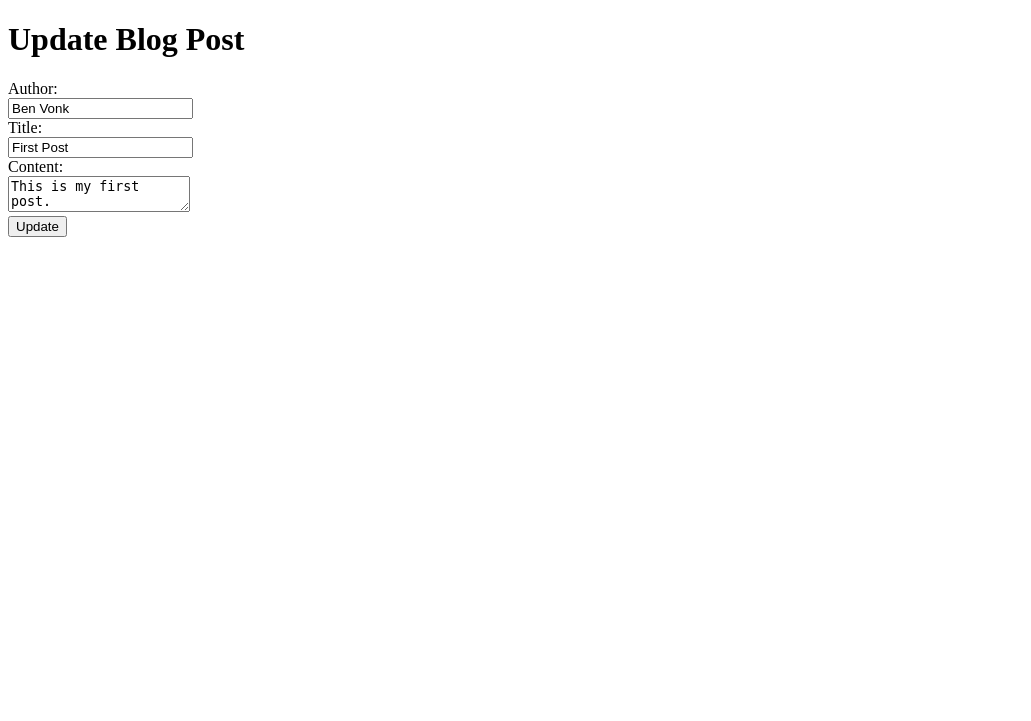
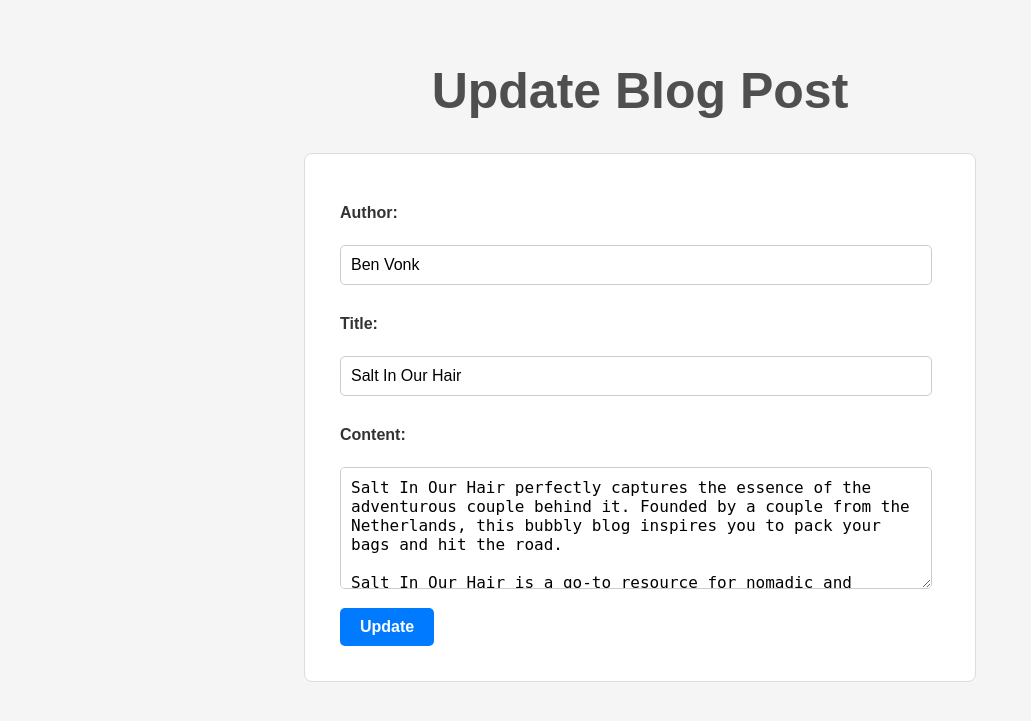
Before and after one commit to Ell-716/Masterblog, a Flask app: page /update/1 in a window 1280 px wide. Shown: the top 721 px of the page, without its empty margins (0-1031 px from the left). Run offline with Flask 3, Linux system fonts and the light colour scheme.

Commit message:
Add style and update blog posts.

```diff
--- a/static/style.css
+++ b/static/style.css
@@ -8,6 +8,7 @@
 h1 {
     text-align: center;
     color: #4F4F4F;
+    font-size: 50px;
 }
 
 .post {
@@ -26,12 +27,15 @@
     margin: 10px 0;
 }
 
+/* Styling for post actions: Delete, Update, Like */
 .post-actions {
     display: flex;
     align-items: center;
+    justify-content: space-between;
     gap: 10px;
 }
 
+/* Action buttons (Delete, Update) */
 .action-button {
     background-color: #007bff;
     color: white;
@@ -42,10 +46,11 @@
     cursor: pointer;
 }
 
+/* Like form styling */
 .like-form {
     display: flex;
     align-items: center;
-    gap: 7px;
+    gap: 5px;
     margin-left: auto;
 }
 
@@ -55,6 +60,8 @@
     font-size: 20px;
     cursor: pointer;
     padding: 0;
+    color: black;
+    transition: color 0.3s;
 }
 
 .like-count {
@@ -62,3 +69,51 @@
     font-weight: bold;
     color: black;
 }
+
+.styled-form {
+    max-width: 600px;
+    margin: 0 auto;
+    background-color: #FFF;
+    border: 1px solid #DDD;
+    padding: 35px;
+    border-radius: 8px;
+}
+
+.styled-form label {
+    font-weight: bold;
+    margin-top: 15px;
+    display: block;
+    color: #333;
+}
+
+.styled-form input[type="text"],
+.styled-form textarea {
+    width: 95%;
+    padding: 10px;
+    margin-top: 5px;
+    margin-bottom: 15px;
+    border: 1px solid #CCC;
+    border-radius: 5px;
+    font-size: 16px;
+}
+
+.styled-form textarea {
+    resize: vertical;
+    min-height: 100px;
+}
+
+.styled-form input[type="submit"] {
+    background-color: #007bff;
+    color: white;
+    padding: 10px 20px;
+    font-size: 16px;
+    font-weight: bold;
+    border: none;
+    border-radius: 5px;
+    cursor: pointer;
+    transition: background-color 0.3s;
+}
+
+.styled-form input[type="submit"]:hover {
+    background-color: #0056b3;
+}
--- a/storage_file.json
+++ b/storage_file.json
@@ -2,22 +2,22 @@
     {
         "id": 1,
         "author": "Ben Vonk",
-        "title": "First Post",
-        "content": "This is my first post.",
+        "title": "Salt In Our Hair",
+        "content": "Salt In Our Hair perfectly captures the essence of the adventurous couple behind it. Founded by a couple from the Netherlands, this bubbly blog inspires you to pack your bags and hit the road. \r\n\r\nSalt In Our Hair is a go-to resource for nomadic and sustainable travel.\r\n\r\nThrough an informative blog and popular Instagram, they offer an array of itineraries and travel guides for both popular and off-the-beaten-path countries. \r\n\r\nWhether you\u2019re looking for unique experiences or responsible tourism, Salt in Our Hair continues to grow as one of the most inspiring and one of the best travel blog websites around.\r\n\r\n\ud83e\udd29 Plus their website is absolutely gorgeous \u2014 it\u2019s all custom-built by Nick who is a web developer, and Hannah who is a graphic designer. There\u2019s no website builder in sight, but that doesn\u2019t mean you need a custom website.",
         "likes": 17
     },
     {
         "id": 2,
-        "author": "Jane Doe",
-        "title": "Second Post",
-        "content": "This is another post.",
+        "author": "Unknown",
+        "title": "The Broke Backpacker",
+        "content": "The Broke Backpacker is on a mission to get you to travel the world for $10 a day. It\u2019s clear that this blog is one of the best travel blogs sites focused solely on affordable adventures.\r\n\r\nWhether you\u2019re looking for backpacking tips, hostel stays, or working remotely as a digital nomad, The Broke Backpacker has you covered.  \r\n\r\nThis simple yet effective blog features budget travel tips for hundreds of countries inspiring \u201cbroke backpackers\u201d to get out and explore.\r\n\r\nThese are great travel article examples for students who are notorious for traveling on a budget.",
         "likes": 4
     },
     {
-        "id": 3,
-        "author": "Mary Leps",
-        "title": "My Post",
-        "content": "This is my post.",
-        "likes": 5
+        "id": 4,
+        "author": "Denis Gates",
+        "title": "The Blonde Abroad",
+        "content": "The Blonde Abroad is a notable name in the world of female travel and blogging. What started as a solo world tour to escape corporate life turned into a highly successful blog attracting travelers worldwide. \r\n\r\nThis blonde travel blog reaches audiences far beyond what the name implies. The \u201cblonde\u201d here is blog creator, Kiersten Rich (AKA Kiki), and her blog covers lifestyle, photography, all-female trips, and more.\r\n\r\nShe also has a large following on Instagram, sharing her day-to-day adventures with a passionate audience.\r\n\r\n",
+        "likes": 0
     }
 ]
--- a/templates/index.html
+++ b/templates/index.html
@@ -16,7 +16,6 @@
             <h2>{{ post.title }}</h2>
             <p><em>Written by {{ post.author }}</em></p>
             <p>{{ post.content }}</p>
-
             <div class="post-actions">
                 <a href="{{ url_for('delete', post_id=post.id) }}" class="action-button">Delete</a>
                 <a href="{{ url_for('update', post_id=post.id) }}" class="action-button">Update</a>
--- a/templates/update.html
+++ b/templates/update.html
@@ -2,13 +2,12 @@
 <html lang="en">
 <head>
     <meta charset="UTF-8">
-    <meta name="viewport" content="width=device-width, initial-scale=1.0">
     <title>Update Blog Post</title>
+    <link rel="stylesheet" href="{{ url_for('static', filename='style.css') }}">
 </head>
 <body>
     <h1>Update Blog Post</h1>
-
-    <form action="{{ url_for('update', post_id=post.id) }}" method="POST">
+    <form action="{{ url_for('update', post_id=post.id) }}" method="POST" class="styled-form">
         <label for="author">Author:</label><br>
         <input type="text" id="author" name="author" value="{{ post['author'] }}" required><br>
 
```
Also changed, not shown: templates/add.html (+7 -7 lines).
